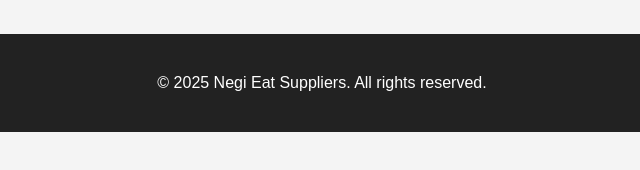
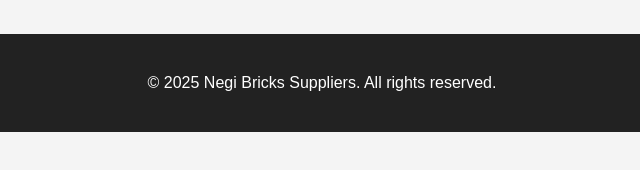
Before and after one commit to Negi27/Negi-Eat-Supplies, a plain HTML site: page products.html in a window 1280 px wide. Shown: the part 606-776 px from the top of the page, 318-958 px from the left. Drawn offline with Linux system fonts and the light colour scheme.

Commit message:
Update products.html

```diff
--- a/products.html
+++ b/products.html
@@ -4,7 +4,7 @@
 <head>
     <meta charset="UTF-8">
     <meta name="viewport" content="width=device-width, initial-scale=1.0">
-    <title>Products - Negi Eat Suppliers</title>
+    <title>Products - Negi Bricks Suppliers</title>
     <link rel="stylesheet" href="style.css">
 </head>
 
@@ -38,7 +38,7 @@
         </div>
     </section>
     <footer>
-        <p>&copy; 2025 Negi Eat Suppliers. All rights reserved.</p>
+        <p>&copy; 2025 Negi Bricks Suppliers. All rights reserved.</p>
     </footer>
 </body>
 
```
